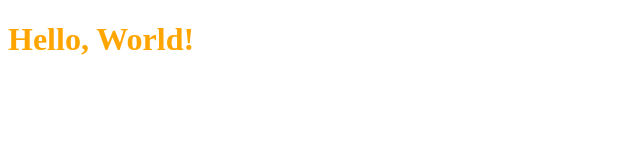
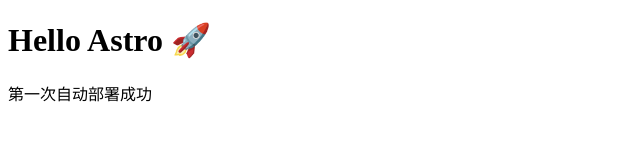
Before and after one commit to w1nterdec/my-blog, an Astro site: page / in a window 1280 px wide. Shown: the whole page, without its empty margins (0-640 px from the left). Built offline with nearby package versions, Linux system fonts and the light colour scheme; Astro itself is replaced by a stand-in of ours.

Commit message:
update homepage

```diff
--- a/src/pages/index.astro
+++ b/src/pages/index.astro
@@ -1,17 +1,13 @@
 ---
-// Welcome to Astro! Everything between these triple-dash code fences
-// is your "component frontmatter". It never runs in the browser.
-console.log('This runs in your terminal, not the browser!');
 ---
-<!-- Below is your "component template." It's just HTML, but with
-    some magic sprinkled in to help you build great templates. -->
+
 <html>
+  <head>
+    <title>知行的博客</title>
+  </head>
+
   <body>
-    <h1>Hello, World!</h1>
+    <h1>Hello Astro 🚀</h1>
+    <p>第一次自动部署成功</p>
   </body>
 </html>
-<style>
-  h1 {
-    color: orange;
-  }
-</style>
```
Also changed, not shown: 1 other file.
